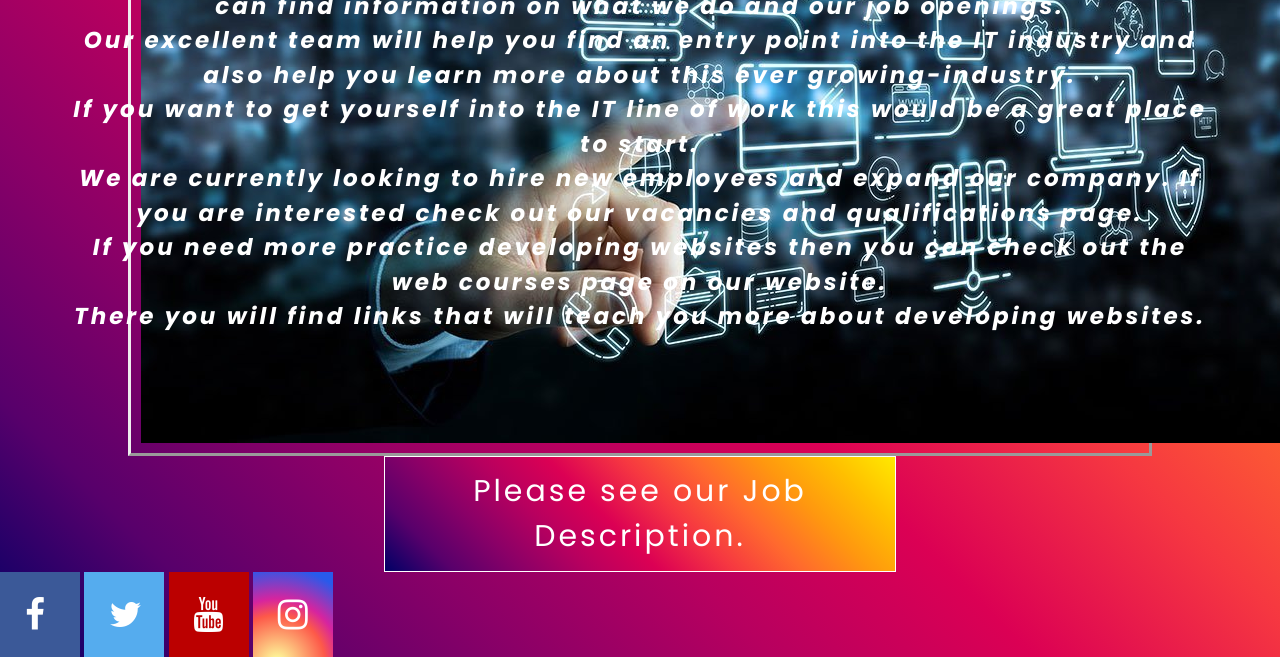
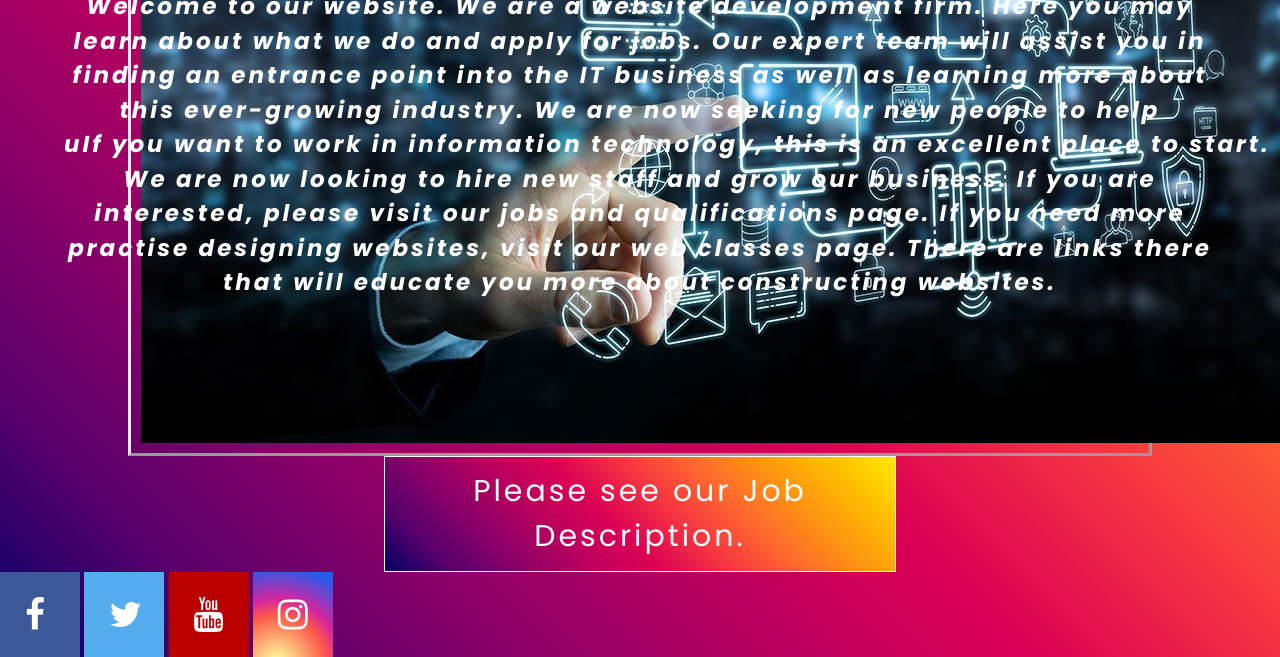
Before and after one commit to 19102952za/hotbeans.github.io, a plain HTML site: page index.html in a window 1280 px wide. Shown: the part 414-1071 px from the top of the page. Drawn offline with nearby package versions, Linux system fonts and the light colour scheme.

Commit message:
Update index.html

```diff
--- a/index.html
+++ b/index.html
@@ -35,12 +35,13 @@
         <div class="text-box">
             <h1>Hot Beans Web</h1>
             <contain>
-                <p>Welcome to our website. We are a website development company. Here you can find information on what we do and our job openings.
-                    <br> Our excellent team will help you find an entry point into the IT industry and also help you learn more about this ever growing-industry.
-                    <br>If you want to get yourself into the IT line of work this would be a great place to start.
-                    <br>We are currently looking to hire new employees and expand our company. If you are interested check out our vacancies and qualifications page.
-                    <br>If you need more practice developing websites then you can check out the web courses page on our website.
-                    <br>There you will find links that will teach you more about developing websites.
+                <p>Welcome to our website. We are a website development firm. Here you may learn about what we do and apply for jobs.
+Our expert team will assist you in finding an entrance point into the IT business as well as learning more about this ever-growing industry.
+We are now seeking for new people to help uIf you want to work in information technology, this is an excellent place to start.
+
+We are now looking to hire new staff and grow our business. If you are interested, please visit our jobs and qualifications page.
+If you need more practise designing websites, visit our web classes page.
+There are links there that will educate you more about constructing websites.
                 </p>
             </contain>
         </div>
```
